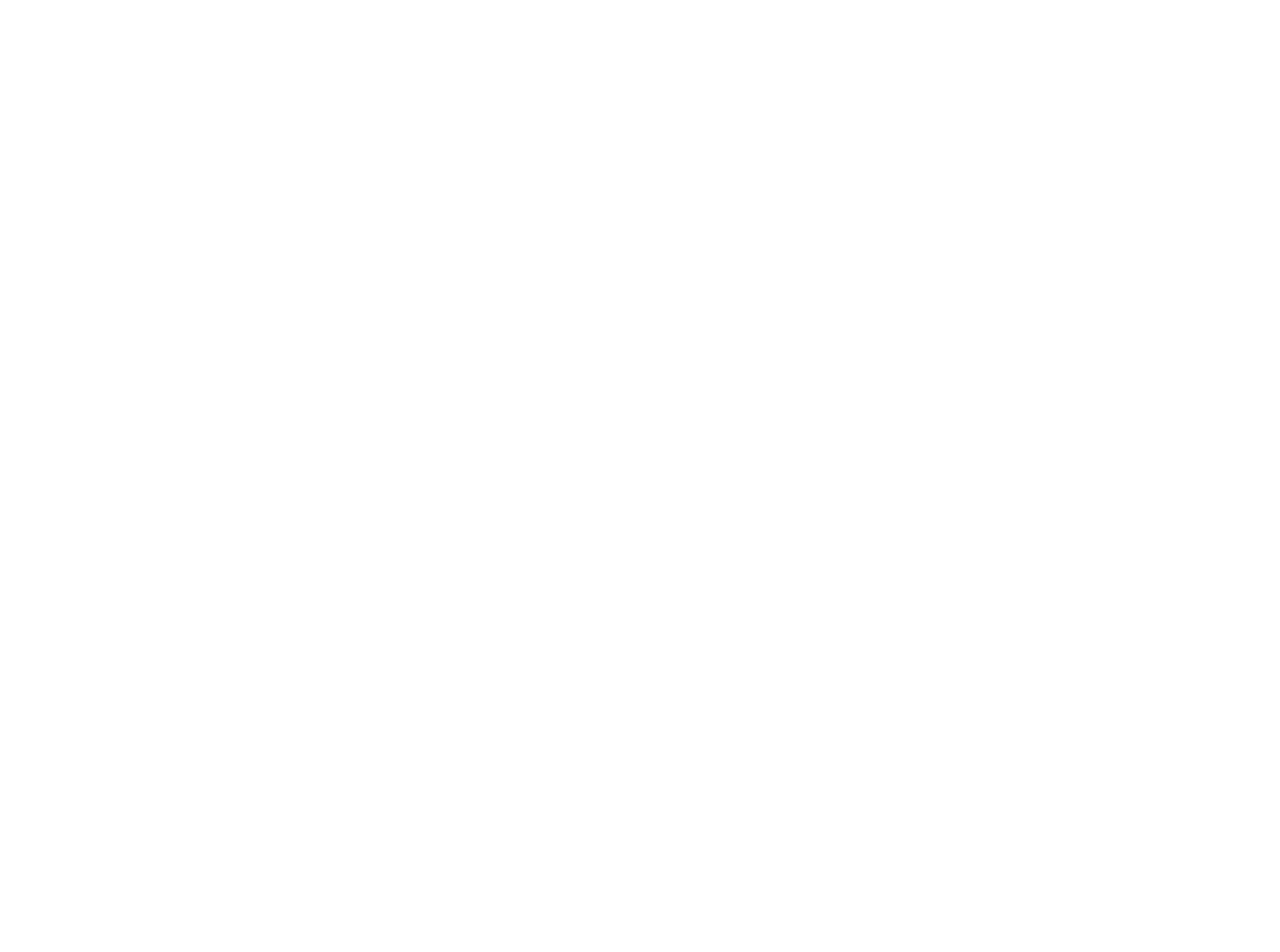
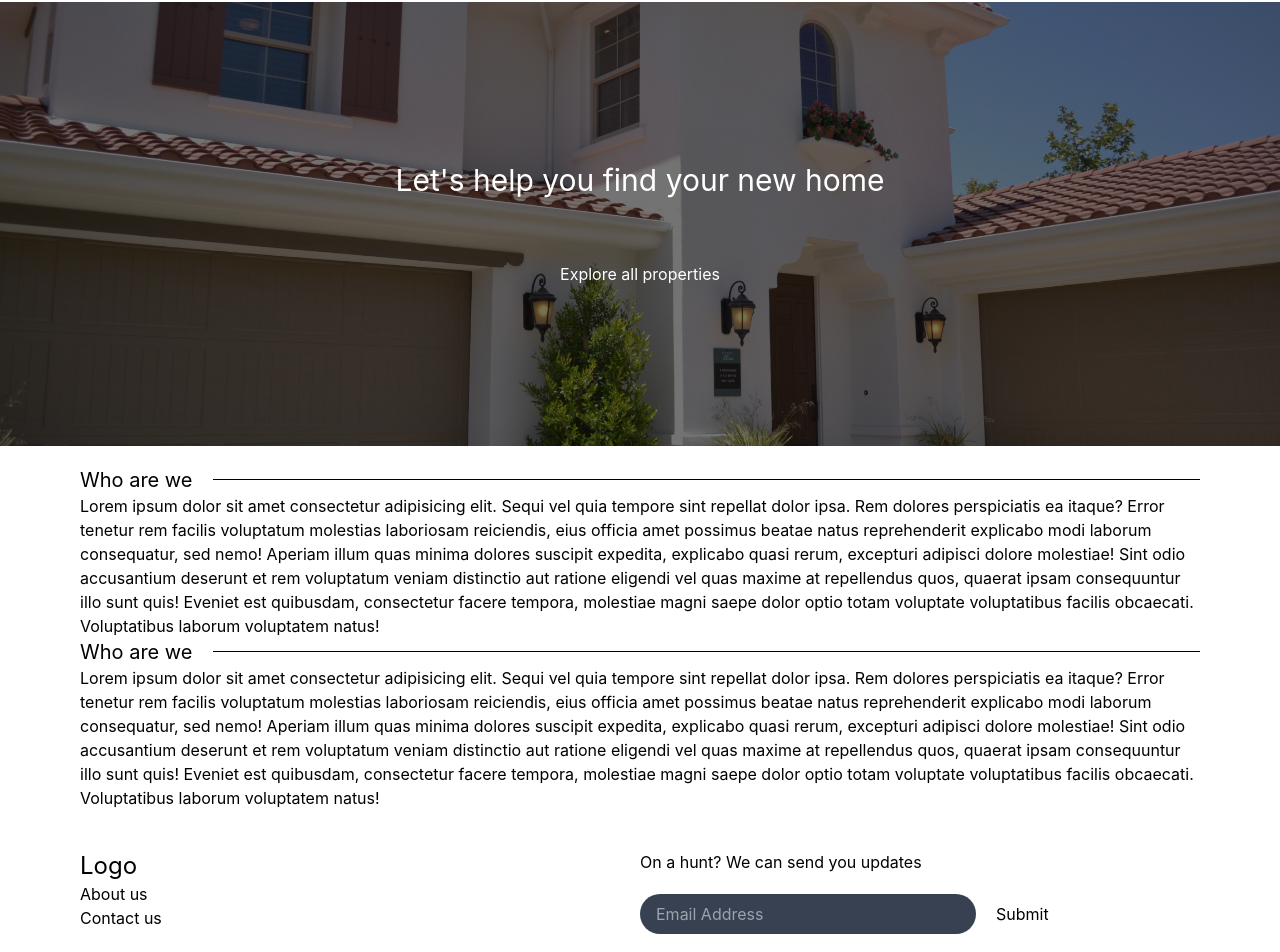
Before and after one commit to bluesky4u/apartment-rental-site, a Nuxt app in the folder frontend/: page / in a window 1280 px wide. Shown: the part 1408-2360 px from the top of the page. Before the commit the page ends 1410 px from the top, so only its background shows below. Built offline with nearby package versions, Linux system fonts and the light colour scheme; no server answers.

Commit message:
style: completes landing page markup

```diff
--- a/frontend/pages/index.vue
+++ b/frontend/pages/index.vue
@@ -399,7 +399,7 @@
         <main>
             <section class="py-4">
                 <h2 class="text-2xl text-center py-3">Explore rentals in Accra</h2>
-                <Carousel :value="apartments" :numVisible=5 :numScroll="3" :circular="true"
+                <Carousel :value="apartments" :numVisible=5 :numScroll="3" :circular="true" :autoplayInterval="3000"
                     :responsiveOptions="responsiveOptions">
                     <template #item="{ data: apartment }">
                         <div class="mx-5">
@@ -429,6 +429,62 @@
                     </template>
                 </Carousel>
             </section>
+
+            <section class="text-center bg-hero-background py-40 bg-center bg-cover text-white">
+                <h2 class="text-3xl mb-16">Let's help you find your new home</h2>
+                <Button label="Explore all properties" class=" p-button-rounded  p-button-outlined" @click="" />
+            </section>
+
+            <section class="mx-20 my-5">
+                <div>
+                    <div class="flex flex-row items-center">
+                        <span class="text-xl flex-none pr-5">Who are we</span>
+                        <span class="after:content-[''] flex-1 box-border h-px border-t border-black"></span>
+                    </div>
+                    <p>Lorem ipsum dolor sit amet consectetur adipisicing elit. Sequi vel quia tempore sint repellat
+                        dolor ipsa. Rem dolores perspiciatis ea itaque? Error tenetur rem facilis voluptatum molestias
+                        laboriosam reiciendis, eius officia amet possimus beatae natus reprehenderit explicabo modi
+                        laborum consequatur, sed nemo! Aperiam illum quas minima dolores suscipit expedita, explicabo
+                        quasi rerum, excepturi adipisci dolore molestiae! Sint odio accusantium deserunt et rem
+                        voluptatum veniam distinctio aut ratione eligendi vel quas maxime at repellendus quos, quaerat
+                        ipsam consequuntur illo sunt quis! Eveniet est quibusdam, consectetur facere tempora, molestiae
+                        magni saepe dolor optio totam voluptate voluptatibus facilis obcaecati. Voluptatibus laborum
+                        voluptatem natus!</p>
+                </div>
+                <div>
+                    <div class="flex flex-row items-center">
+                        <span class="text-xl flex-none pr-5">Who are we</span>
+                        <span class="after:content-[''] flex-1 box-border h-px border-t border-black"></span>
+                    </div>
+                    <p>Lorem ipsum dolor sit amet consectetur adipisicing elit. Sequi vel quia tempore sint repellat
+                        dolor ipsa. Rem dolores perspiciatis ea itaque? Error tenetur rem facilis voluptatum molestias
+                        laboriosam reiciendis, eius officia amet possimus beatae natus reprehenderit explicabo modi
+                        laborum consequatur, sed nemo! Aperiam illum quas minima dolores suscipit expedita, explicabo
+                        quasi rerum, excepturi adipisci dolore molestiae! Sint odio accusantium deserunt et rem
+                        voluptatum veniam distinctio aut ratione eligendi vel quas maxime at repellendus quos, quaerat
+                        ipsam consequuntur illo sunt quis! Eveniet est quibusdam, consectetur facere tempora, molestiae
+                        magni saepe dolor optio totam voluptate voluptatibus facilis obcaecati. Voluptatibus laborum
+                        voluptatem natus!</p>
+                </div>
+            </section>
         </main>
+
+        <footer class="mx-20 my-10 flex flex-row">
+            <div class="flex flex-col w-1/2">
+                <span class="text-2xl">Logo</span>
+                <span>About us</span>
+                <span>Contact us</span>
+
+            </div>
+            <div class="w-1/2 flex flex-col">
+                <span>On a hunt? We can send you updates</span>
+                <div class="flex flex-row my-5">
+                    <label for="email" class="hidden">Search</label>
+                    <input type="email" id="email" class="h-10 w-3/5 mr-5 bg-[#374151] pl-4 rounded-full text-white"
+                        placeholder="Email Address">
+                    <Button label="Submit" class="p-button-outlined p-button-rounded" @click="" />
+                </div>
+            </div>
+        </footer>
     </div>
 </template>
```
